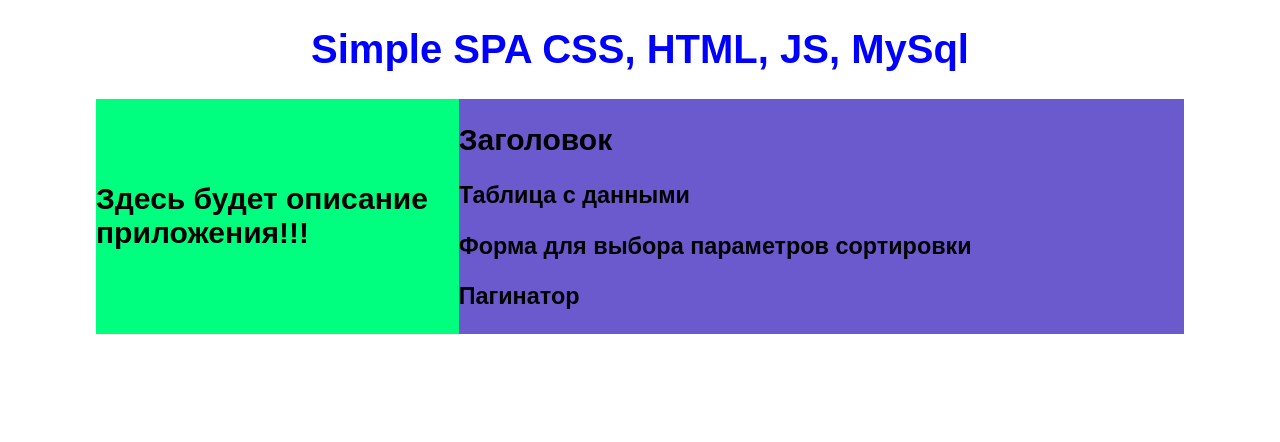
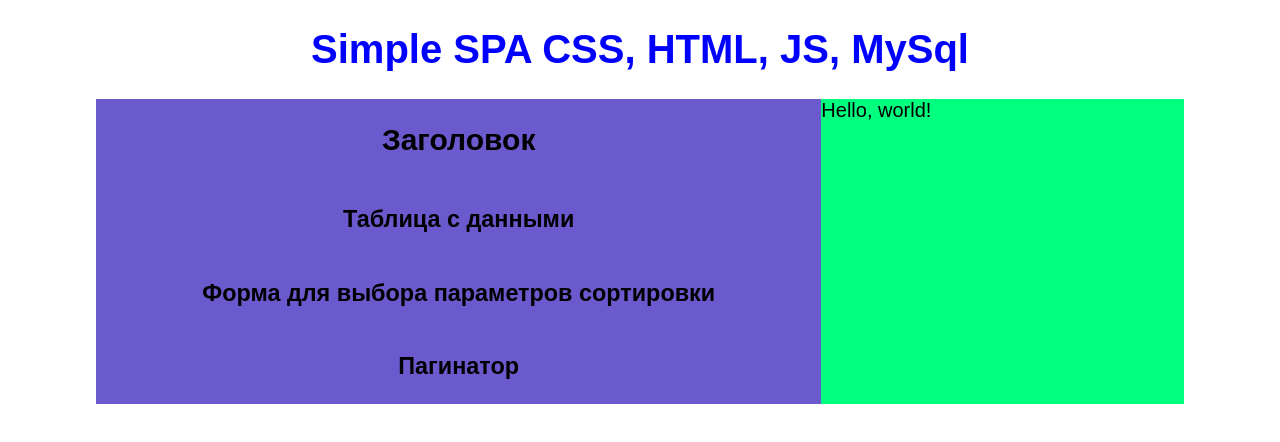
Before and after one commit to BuGalter/simple-spa-js, a website built with webpack: page src/index.html in a window 1280 px wide. Built offline with nearby package versions, Linux system fonts and the light colour scheme.

Commit message:
Added to some files test code

```diff
--- a/src/components/app-description/app-description.js
+++ b/src/components/app-description/app-description.js
@@ -17,8 +17,6 @@ import { shortInfo } from "./__short-info";
   domElementClasses: ['app-description'],
   domElementStyle: {
     'flex': '1;',
-    'justify-content': 'center;',
-    'align-content': 'center;',
     'background-color': 'springgreen;'
   },
   domElementAttributes: {
@@ -29,13 +27,20 @@ import { shortInfo } from "./__short-info";
 
 export function makeAppDescription() {
   const domElement = new DomElement(appDescription);
-  console.log(domElement.tag);
-  console.log(domElement.style);
   const tag = domElement.tag;
   const style = domElement.style;
+  const text = domElement.text;
+  const attributes = domElement.attributes;
+  const classes = domElement.classes;
   const element = document.createElement(tag);
+  for (let i = 0; i < classes.length; i += 1 ) {
+    element.classList.add(classes[i]);
+  };
   element.setAttribute('style', style);
-  element.className = appDescription.domElementClasses[0];
-  element.textContent = appDescription.domElementText;
-  console.log(element);
+  for (let prop in attributes) {
+    element.setAttribute(prop, attributes[prop]);
+  };
+  element.textContent = text;
+  let wrapper = document.querySelector('.wrapper-content');
+  wrapper.append(element);
 };
--- a/src/index.css
+++ b/src/index.css
@@ -24,19 +24,15 @@ body {
   margin-right: auto;
 }
 
-.app-description {
-  flex: 1;
+.main-content {
+  flex: 2;
+  background-color: slateblue;
+}
+
+ .blocks {
   justify-content: center;
   align-content: center;
-  background-color: springgreen;
-}
-
-.main-content {
-  flex: 2;
-  justify-content: center;
-  align-content: center;
-  background-color: slateblue;
-}
+ }
 
 @media screen and (min-width: 0px) and (max-width: 320px) {
   .wrapper-content {
--- a/src/index.html
+++ b/src/index.html
@@ -13,18 +13,17 @@
     <h1>Simple SPA  CSS, HTML, JS, MySql</h1>
   </div>
   <div class="wrapper-content flex-block">
-    <div class="app-description">
-      <h2>Здесь будет описание приложения!!!</h2>
-    </div>
     <div class="main-content">
-      <h2>Заголовок</h2>
-      <div>
+      <div class="blocks flex-block">
+        <h2>Заголовок</h2>
+      </div>
+      <div class="blocks flex-block">
         <h3>Таблица с данными</h3>
       </div>
-      <div>
+      <div class="blocks flex-block">
         <h3>Форма для выбора параметров сортировки</h3>
       </div>
-      <div>
+      <div class="blocks flex-block">
         <h3>Пагинатор</h3>
       </div>
     </div>
```
